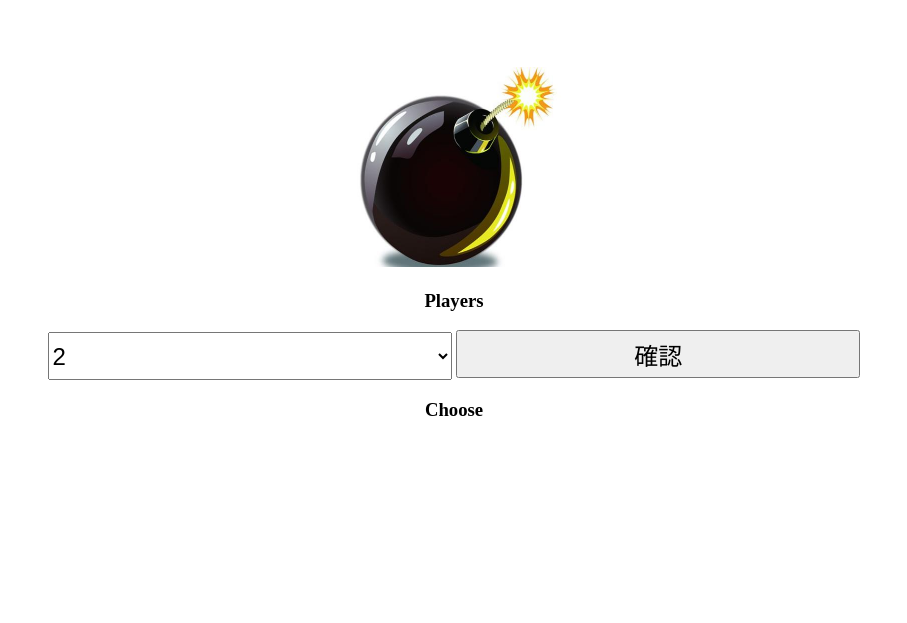
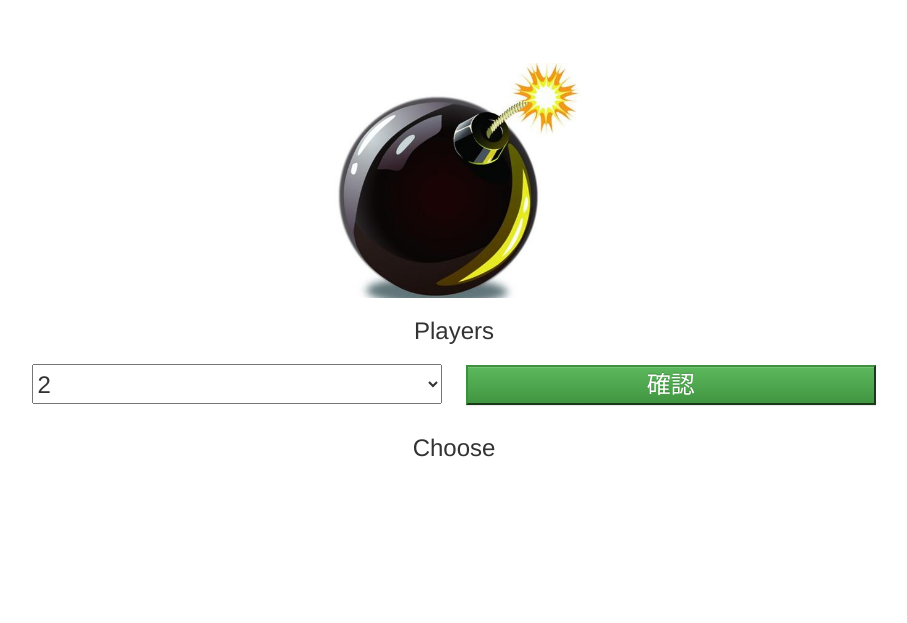
Before and after one commit to imsohappysc/imsohappysc.github.io, a plain HTML site: page bomb.html in a window 1280 px wide. Shown: the whole page, without its empty margins (186-1093 px from the left). Drawn offline with nearby package versions, Linux system fonts and the light colour scheme.

Commit message:
Add files via upload

```diff
--- a/bomb.html
+++ b/bomb.html
@@ -3,6 +3,14 @@
 
 <head>
     <title>拆炸彈</title>
+
+<!-- 最新編譯和最佳化的 CSS -->
+<link rel="stylesheet" href="https://maxcdn.bootstrapcdn.com/bootstrap/3.3.1/css/bootstrap.min.css">
+<!-- 選擇性佈景主題 -->
+<link rel="stylesheet" href="https://maxcdn.bootstrapcdn.com/bootstrap/3.3.7/css/bootstrap-theme.min.css">
+<!-- 最新編譯和最佳化的 JavaScript -->
+<script src="https://maxcdn.bootstrapcdn.com/bootstrap/3.3.1/js/bootstrap.min.js"></script>
+
     <style>
     .disable{
         display:none;
@@ -17,7 +25,12 @@
         visibility: visible;
     }
     .size{
-        width:40%;height:3rem;font-size:24px;
+        width:100%;height:4rem;font-size:24px;
+        margin: 1rem;
+    }
+    .confirm{
+        width:40%;height:4rem;font-size:24px;
+        margin: 10px;
     }
     .body{
         width:80%;
@@ -28,15 +41,15 @@
 <body>
 <center/>
 
-<div class="body">
-    <h2 id=text class="block">default</h2>
-</div>
+    <div class="body">
+       <h2 id=text class="block">default</h2>
+    </div>
 
     <div class="body">
-        <img class="" id="image" src="img0.jpg" width="250px" height="200px">
+        <img  id="image" src="img0.jpg" width="30%">
         <h3>Players</h3>
 
-        <select class="size" name="" id="players">
+        <select class="confirm" name="" id="players">
             <option value="2">2</option>
             <option value="3">3</option>
             <option value="4">4</option>
@@ -48,21 +61,21 @@
             <option value="10">10</option>
         </select>
 
-        <button class="size" onclick="players()">確認</button>
+        <button class="confirm btn-success" onclick="players()">確認</button>
     </div>
 
     <div class="body">
         <h3>Choose</h3>
-        <button class="disable" type="button" id="A0" value="0" onclick="C1(0)">A</button>
-        <button class="disable" type="button" id="A1" value="1" onclick="C1(1)">B</button><br><br>
-        <button class="disable" type="button" id="A2" value="2" onclick="C1(2)">C</button>
-        <button class="disable" type="button" id="A3" value="3" onclick="C1(3)">D</button><br><br>
-        <button class="disable" type="button" id="A4" value="4" onclick="C1(4)">E</button>
-        <button class="disable" type="button" id="A5" value="5" onclick="C1(5)">F</button><br><br>
-        <button class="disable" type="button" id="A6" value="6" onclick="C1(6)">G</button>
-        <button class="disable" type="button" id="A7" value="7" onclick="C1(7)">H</button><br><br>
-        <button class="disable" type="button" id="A8" value="8" onclick="C1(8)">I</button>
-        <button class="disable" type="button" id="A9" value="9" onclick="C1(9)">J</button><br><br>
+        <button class="disable" type="button" id="A0" value="0" onclick="C1(0)">A</button><br>
+        <button class="disable" type="button" id="A1" value="1" onclick="C1(1)">B</button><br>
+        <button class="disable" type="button" id="A2" value="2" onclick="C1(2)">C</button><br>
+        <button class="disable" type="button" id="A3" value="3" onclick="C1(3)">D</button><br>
+        <button class="disable" type="button" id="A4" value="4" onclick="C1(4)">E</button><br>
+        <button class="disable" type="button" id="A5" value="5" onclick="C1(5)">F</button><br>
+        <button class="disable" type="button" id="A6" value="6" onclick="C1(6)">G</button><br>
+        <button class="disable" type="button" id="A7" value="7" onclick="C1(7)">H</button><br>
+        <button class="disable" type="button" id="A8" value="8" onclick="C1(8)">I</button><br>
+        <button class="disable" type="button" id="A9" value="9" onclick="C1(9)">J</button><br>
         <button class="disable" type="button" id="A10" value="10" onclick="C1(10)">K</button>
     </div>
 
@@ -70,7 +83,7 @@
         <script>
             var bomb="";
             var count=0;
-            var a=0;
+            var a=0; //紀錄人數
 
             var players = function(){
 
@@ -85,7 +98,7 @@
                     document.getElementById("A"+i).className="disable";
                 }
                 for(i=0;i<a+1;i++){
-                    document.getElementById("A"+i).className="enable size";
+                    document.getElementById("A"+i).className="enable size btn-danger";
                 }
 
                 document.getElementById("image").className="enable";
@@ -102,16 +115,14 @@
                     document.getElementById("A"+i).className="disable";
                 }
                 for(i=0;i<a+1;i++){
-                    document.getElementById("A"+i).className="enable size";
+                    document.getElementById("A"+i).className="enable size btn-danger";
                 }
 
                 document.getElementById("image").className="enable";
                 document.getElementById("image").src="img0.jpg";
                 window.bomb = parseInt((a+1)*Math.random())
             }
-        </script>
 
-        <script>
             var C1 = function(select){
 
                 if(select==bomb){
```
